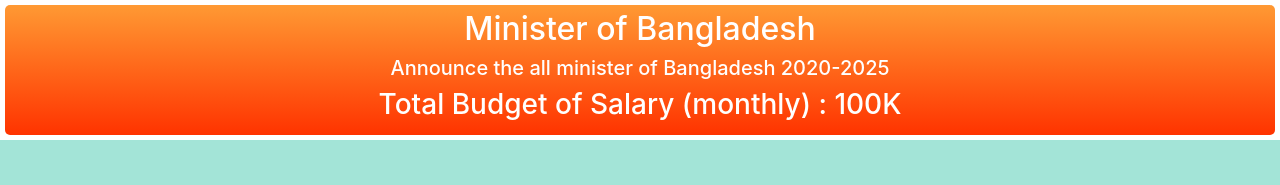
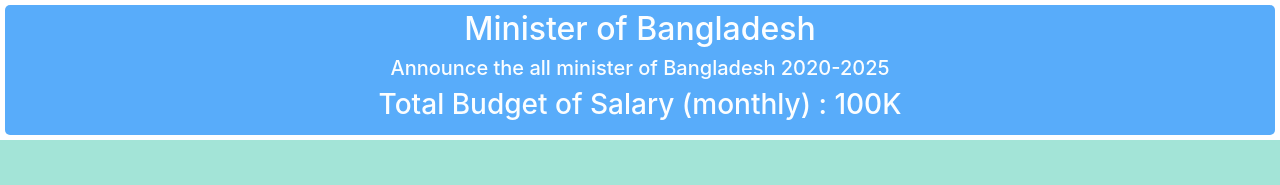
Before and after one commit to NaimulHasan8080/ministry-of-bangladesh, a React (Create React App) app: page / in a window 1280 px wide. Shown: the top 185 px of the page. Built offline with nearby package versions, Linux system fonts and the light colour scheme.

Commit message:
change background color

```diff
--- a/src/Components/Header/Header.css
+++ b/src/Components/Header/Header.css
@@ -1,6 +1,7 @@
 .header{
-    background-image: linear-gradient(#ff9933,#ff3300);
-    color: white;
+    /* background-image: linear-gradient(#ff9933,#ff3300); */
+    background-color: #58ACFA;
+    color: rgba(255, 255, 255, 0.986);
     padding: 5px;
     border-radius: 5px;
     margin: 5px;
--- a/src/Components/Minister/Minister.css
+++ b/src/Components/Minister/Minister.css
@@ -6,9 +6,10 @@
 .minister-container{
     display: grid;
     grid-template-columns: 1fr;
-    background-image: linear-gradient(#ffff66,#99ff99);
+    /* background-image: linear-gradient(#ffff66,#99ff99); */
+    background-color: #181407;
     border-radius: 10px;
-    color: red;
+    color: rgba(144, 238, 144, 0.637);
 }
 .btn-regular{
     background-color: rgb(221, 189, 5);
```
